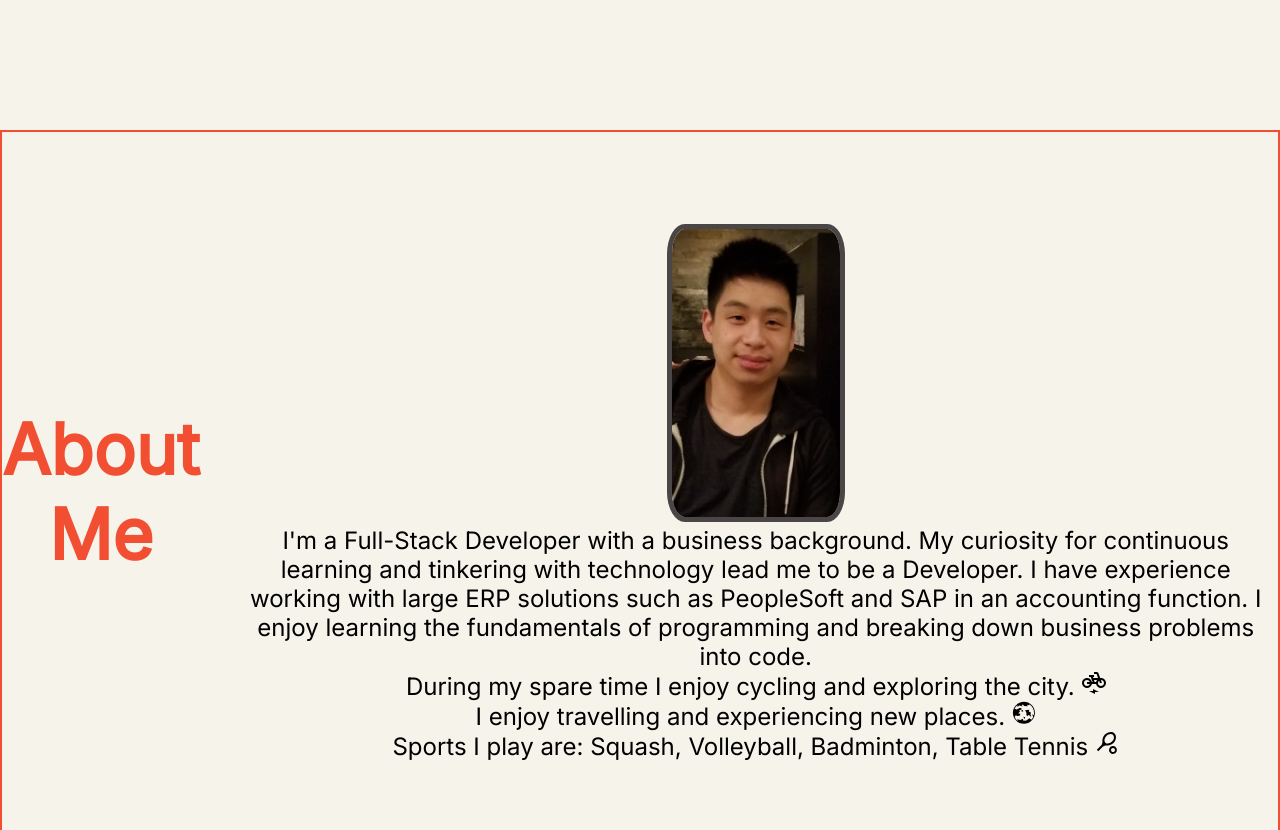
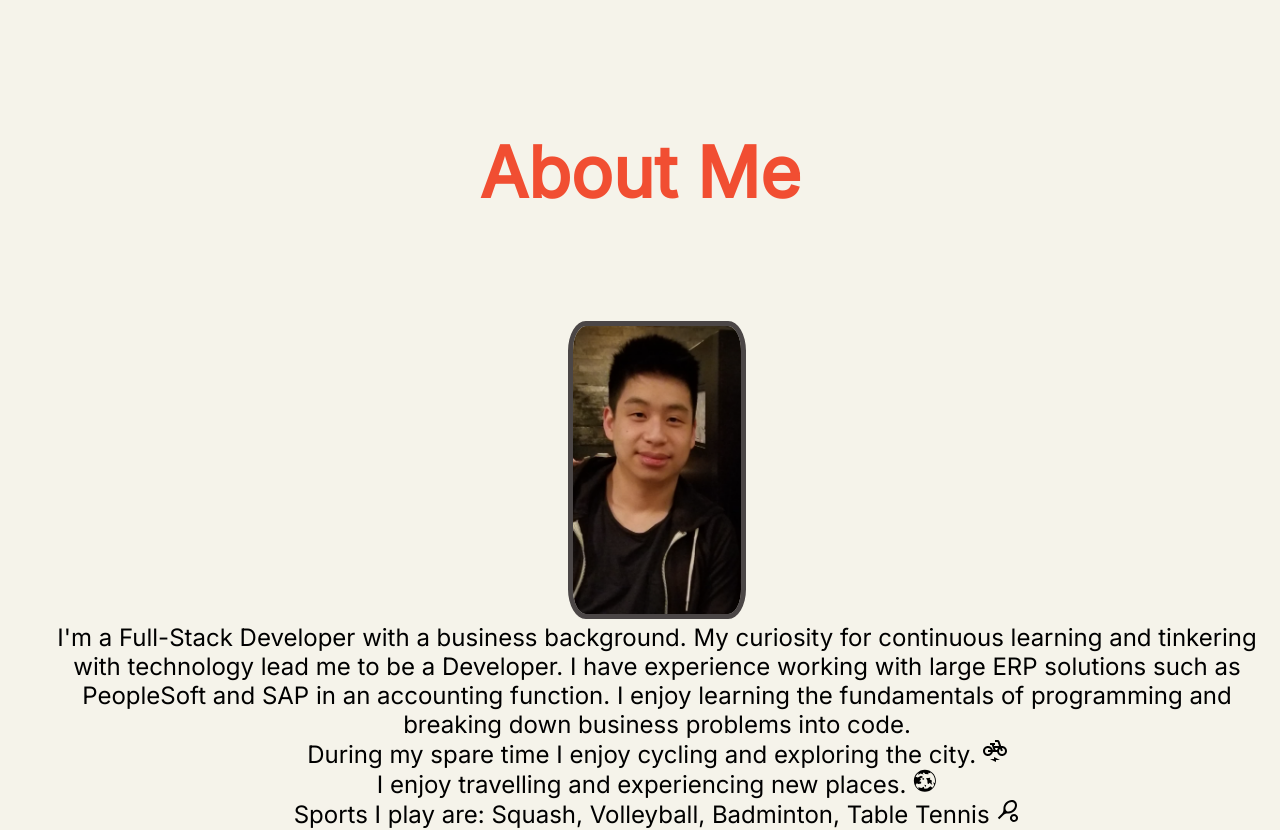
Before and after one commit to Charlesdigital/Portfolio_1, a React (Create React App) app: page / in a window 1280 px wide. Shown: the part 840-1670 px from the top of the page. Built offline with nearby package versions, Linux system fonts and the light colour scheme.

Commit message:
clean css for about page

```diff
--- a/src/components/About/About.jsx
+++ b/src/components/About/About.jsx
@@ -7,9 +7,8 @@ import me from '../../assets/me.png'
 function About() {
   return (
     <section className="about-info">
+                  <h2 className="skill-title"> About Me </h2>
       <header>
-            <h2 className="skill-title"> About Me </h2>
-
       <div className="content-inside">
         <img className="Charles" src = {me} alt="Charles" />
         <div className="summary">
--- a/src/components/About/about.css
+++ b/src/components/About/about.css
@@ -1,22 +1,8 @@
 .about-info {
-    border: 2px solid #F14E32;
-    /* margin: 20px; */
-    height: 110vh;
+    /* border: 2px solid #F14E32; */
+    height: 100vh;
 
 }
-
-
-/* .content {
-    display: flex;
-    justify-content: center;
-    align-items: center;
-
-} */
-
-/* .summary {
-    justify-content: center;
-    align-items: center;
-} */
 
 .content-inside {
     text-align: center;
@@ -34,10 +20,9 @@
 
 }
 
-.text-me {
-    overflow: ;
-}
-/*
-header {
-    height: 100vh;
-  } */
+
+
+  @media only screen and (max-width: 880px) {
+    .text-content {font-size: large;}
+
+  }
```
